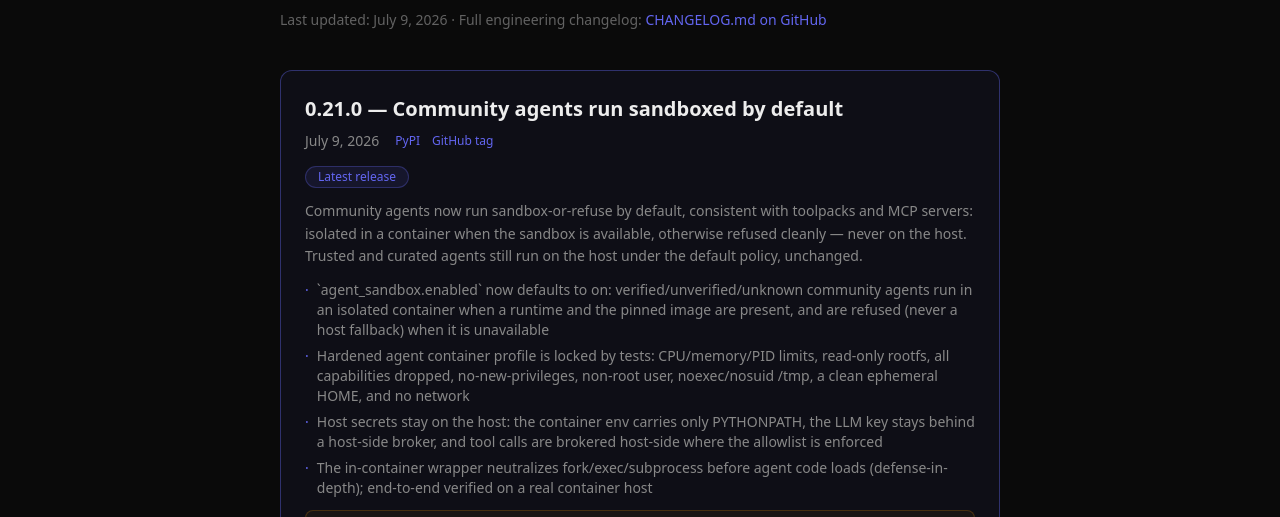
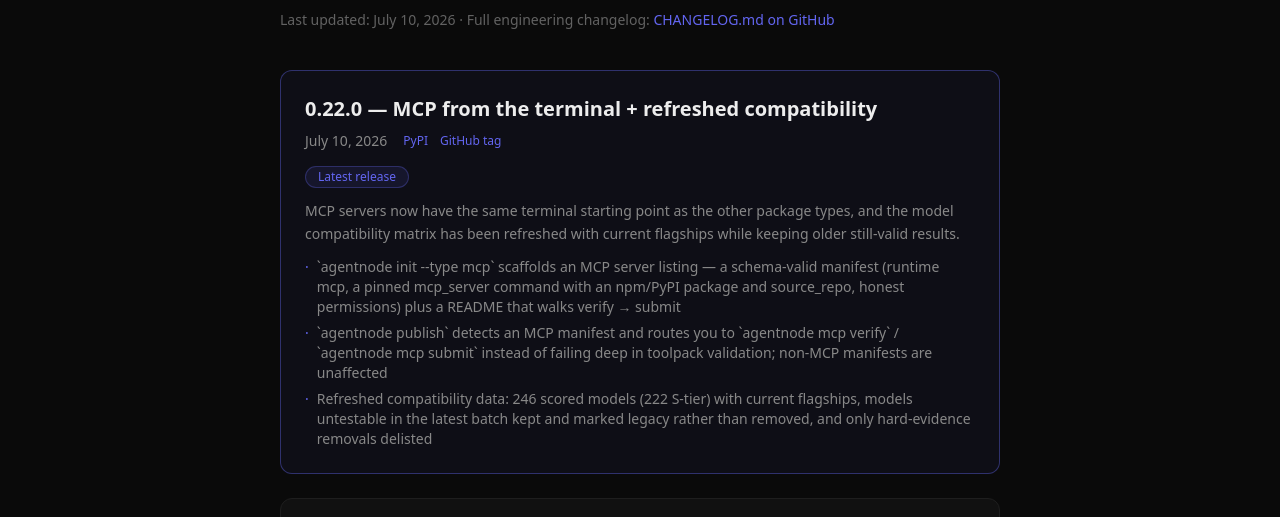
Before and after one commit to agentnode-ai/agentnode, a Next.js app in the folder web/: page /changelog in a window 1280 px wide. Shown: the part 283-800 px from the top of the page. Built offline with nearby package versions, Linux system fonts and the light colour scheme; no server answers.

Commit message:
Website changelog: add 0.22.0 entry
0.22.0 is live on PyPI (tag v0.22.0). Add the /changelog entry: MCP from
the terminal (init --type mcp + publish routing) and the refreshed model
compatibility matrix. onPyPI + hasTag true.

```diff
--- a/web/src/data/changelog.ts
+++ b/web/src/data/changelog.ts
@@ -37,6 +37,21 @@ export function anchorId(r: ChangelogRelease): string {
 }
 
 export const RELEASES: ChangelogRelease[] = [
+  {
+    version: "0.22.0",
+    date: "2026-07-10",
+    dateSource: "pypi",
+    title: "MCP from the terminal + refreshed compatibility",
+    summary:
+      "MCP servers now have the same terminal starting point as the other package types, and the model compatibility matrix has been refreshed with current flagships while keeping older still-valid results.",
+    highlights: [
+      "`agentnode init --type mcp` scaffolds an MCP server listing — a schema-valid manifest (runtime mcp, a pinned mcp_server command with an npm/PyPI package and source_repo, honest permissions) plus a README that walks verify → submit",
+      "`agentnode publish` detects an MCP manifest and routes you to `agentnode mcp verify` / `agentnode mcp submit` instead of failing deep in toolpack validation; non-MCP manifests are unaffected",
+      "Refreshed compatibility data: 246 scored models (222 S-tier) with current flagships, models untestable in the latest batch kept and marked legacy rather than removed, and only hard-evidence removals delisted",
+    ],
+    onPyPI: true,
+    hasTag: true,
+  },
   {
     version: "0.21.0",
     date: "2026-07-09",
```
